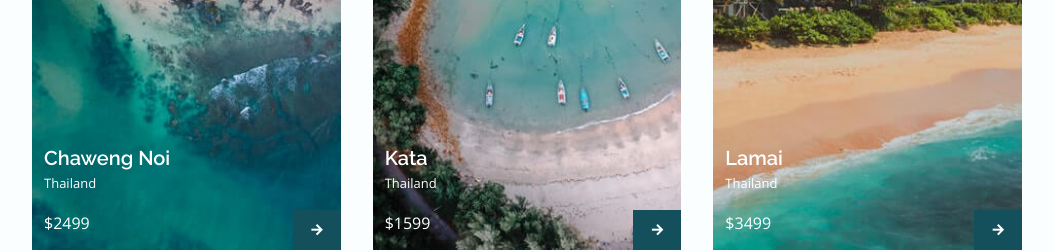
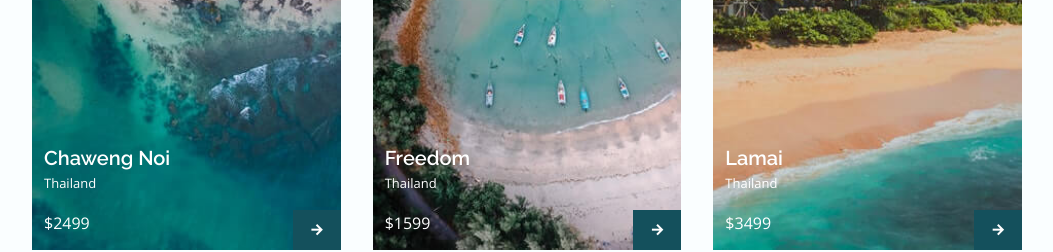
Before and after one commit to rohailshahid/React-Travel-Website, a React (Create React App) app: page / in a window 1280 px wide. Shown: the part 2947-3199 px from the top of the page, without its empty margins (113-1166 px from the left). Built offline with nearby package versions, Linux system fonts and the light colour scheme.

Commit message:
change 2nd beach name

```diff
--- a/src/components/Places/data.js
+++ b/src/components/Places/data.js
@@ -18,7 +18,7 @@ export const places = [
     {
         image: image2,
         rate: '5.0',
-        title: 'Kata',
+        title: 'Freedom ',
         subtitle: 'Thailand',
         price: '$1599',
     },
```
